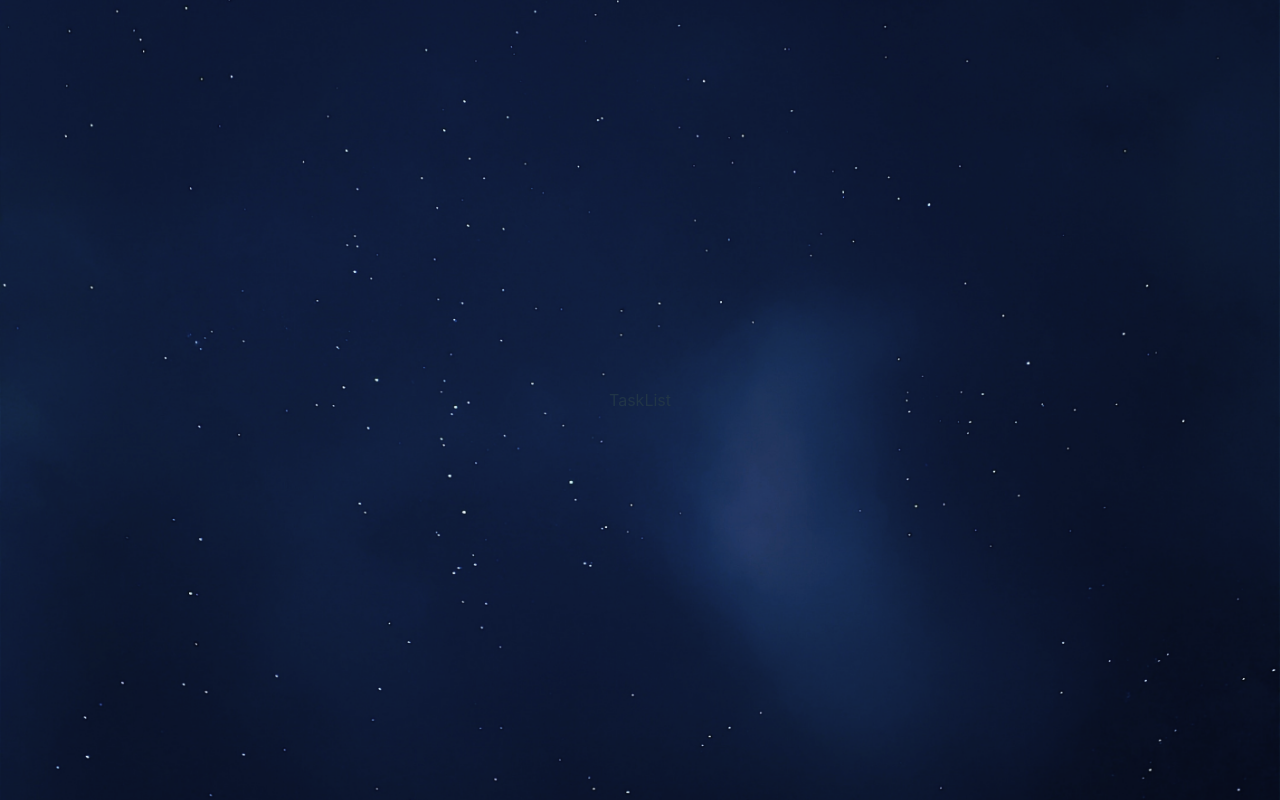
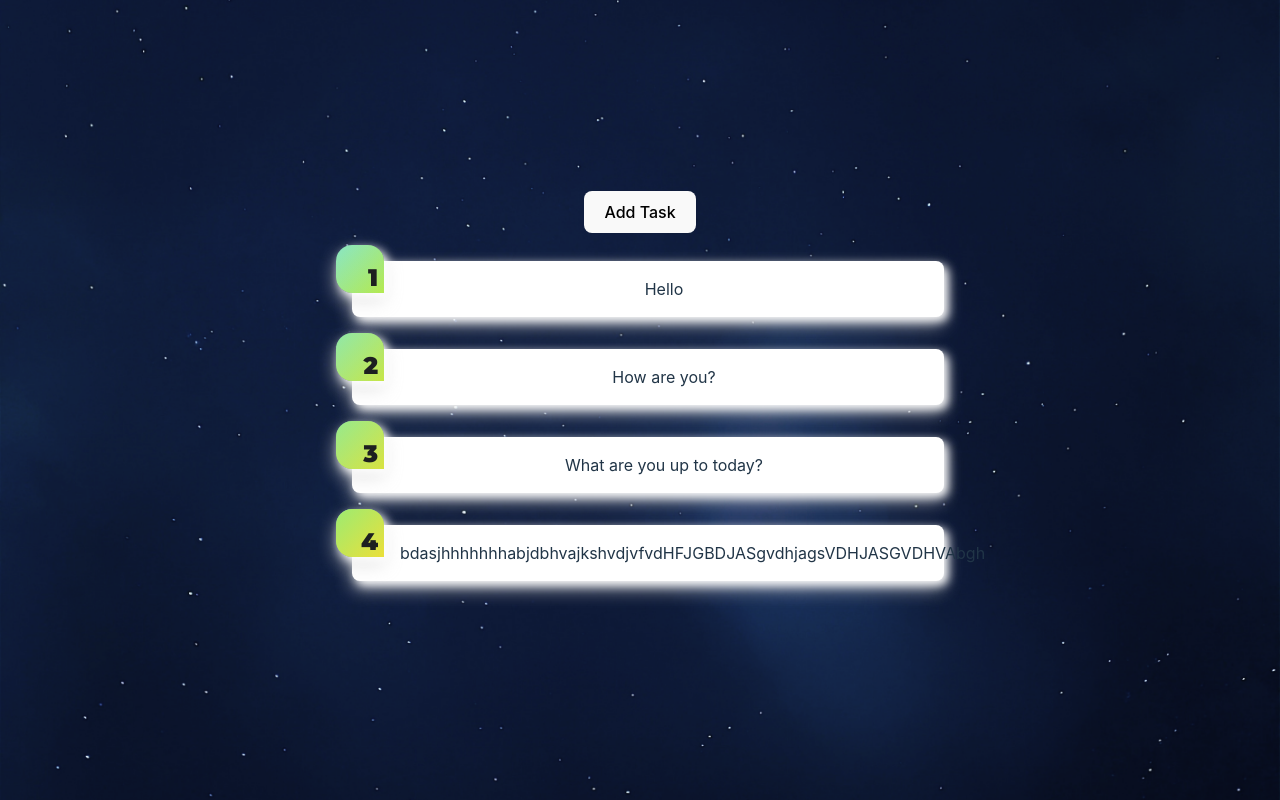
Before and after one commit to harsh8051/MyToDoApp, a React (Vite) app: page /tasklist in a window 1280 px wide. Built offline with nearby package versions, Linux system fonts and the light colour scheme.

Commit message:
Display task list and Add Task functinality

```diff
--- a/package.json
+++ b/package.json
@@ -14,6 +14,7 @@
     "react": "^18.2.0",
     "react-dom": "^18.2.0",
     "react-router-dom": "^6.11.0",
+    "sass": "^1.62.1",
     "style-loader": "^3.3.2"
   },
   "devDependencies": {
--- a/src/components/CalenderBox.jsx
+++ b/src/components/CalenderBox.tsx
@@ -1,4 +1,3 @@
-import React from "react";
 import calenderBox from '../styles/calenderBox.module.css'
 
 function CalenderBox() {
--- a/src/pages/TaskList.tsx
+++ b/src/pages/TaskList.tsx
@@ -1,9 +1,66 @@
-import React from 'react'
+import {useState} from 'react'
+import taskListPage from '../styles/taskListPage.module.scss'
 
 function TaskList() {
+
+  const [tasks, setTasks] = useState([
+    'Hello',
+    'How are you?',
+    'What are you up to today?',
+    'bdasjhhhhhhhabjdbhvajkshvdjvfvdHFJGBDJASgvdhjagsVDHJASGVDHVAbgh'
+  ]);
+  const [inputValue, setInputValue] = useState('');
+  const [isInputVisible, setIsInputVisible] = useState(false);
+
+  function handleSubmit() {
+    // Do something with the inputValue, like submit it to a server or display it on the page
+    console.log('Input value:', inputValue);
+    handleAddTask(inputValue)
+    setInputValue('');
+    setIsInputVisible(false);
+  }
+
+  function handleButtonClick() {
+    setIsInputVisible(true);
+  }
+
+  function handleInputChange(event:any) {
+    setInputValue(event.target.value);
+  }
+
+  function handleAddTask(task:string) {
+    //const newTask = 'This is a new message';
+    setTasks([...tasks, task]);
+  }
+
+  function handleCancel() {
+    // Reset the input value and hide the input box
+    setInputValue('');
+    setIsInputVisible(false);
+  }
+
   return (
-    <div>TaskList</div>
-  )
+    <div className={taskListPage.mainbox}>
+      <button onClick={handleButtonClick}>Add Task</button>
+      {isInputVisible && (
+        <div style={{ position: 'fixed', top: 0, left: 0, width: '100%', height: '100%', background: 'rgba(0,0,0,0.5)', display: 'flex', justifyContent: 'center', alignItems: 'center',zIndex:'2'}}>
+          <div style={{ background: '#fff', padding: '20px', borderRadius: '10px' }}>
+            <h2>Enter Task Title</h2>
+            <input type="text" value={inputValue} onChange={handleInputChange} />
+            <div style={{ display: 'flex', justifyContent: 'flex-end', marginTop: '10px' }}>
+              <button onClick={handleSubmit}>Submit</button>
+              <button onClick={handleCancel}>Cancel</button>
+            </div>
+          </div>
+        </div>
+      )}
+      <ol className={taskListPage.gradientlist}>
+        {tasks.map((task, index) => (
+          <li key={index}>{task}</li>
+        ))}
+      </ol>
+    </div>
+  );
 }
 
-export default TaskList
+export default TaskList;
--- /dev/null
+++ b/src/styles/taskListPage.module.scss
@@ -0,0 +1,91 @@
+/*** FONTS ***/
+@import url(https://fonts.googleapis.com/css?family=Montserrat:900|Raleway:400,400i,700,700i);
+
+
+
+/*** VARIABLES ***/
+/* Colors */
+$black: #1d1f20;
+$blue: #83e4e2;
+$green: #a2ed56;
+$yellow: #fddc32;
+$white: #fafafa;
+
+
+
+/*** EXTEND ***/
+/* box-shadow */
+%boxshadow {
+  box-shadow: 0.25rem 0.25rem 0.6rem rgba(255, 255, 255, 0.98), 0 0.5rem 1.125rem rgba(216, 216, 216, 0.7);
+}
+
+
+
+/*** STYLE ***/
+*,
+*:before,
+*:after {
+  box-sizing: border-box;
+}
+
+
+.mainbox {
+  display: block;
+  margin: 0 auto;
+  max-width: 40rem;
+  padding: 1rem;
+}
+
+
+ol.gradientlist {
+  counter-reset: gradient-counter;
+  list-style: none;
+  margin: 1.75rem 0;
+  padding-left: 1rem;
+  > li {
+    background: white;
+    border-radius: 0 0.5rem 0.5rem 0.5rem;
+    @extend %boxshadow;
+    counter-increment: gradient-counter;
+    margin-top: 1rem;
+    min-height: 3rem;
+    padding: 1rem 1rem 1rem 3rem;
+    position: relative;
+    &::before,
+    &::after {
+      background: linear-gradient(135deg, $blue 0%,$green 100%);
+      border-radius: 1rem 1rem 0 1rem;
+      content: '';
+      height: 3rem;
+      left: -1rem;
+      overflow: hidden;
+      position: absolute;
+      top: -1rem;
+      width: 3rem;
+    }
+    &::before {
+      align-items: flex-end;
+      @extend %boxshadow;
+      content: counter(gradient-counter);
+      color: $black;
+      display: flex;
+      font: 900 1.5em/1 'Montserrat';
+      justify-content: flex-end;
+      padding: 0.125em 0.25em;
+      z-index: 1;
+    }
+    @for $i from 1 through 5 {
+      &:nth-child(10n+#{$i}):before {
+        background: linear-gradient(135deg, rgba($green, $i * 0.2) 0%,rgba($yellow, $i * 0.2) 100%);
+      }
+    }
+    @for $i from 6 through 10 {
+      &:nth-child(10n+#{$i}):before {
+        background: linear-gradient(135deg, rgba($green, 1 - (($i - 5) * 0.2)) 0%,rgba($yellow, 1 - (($i - 5) * 0.2)) 100%);
+      }
+    }
+    + li {
+      margin-top: 2rem;
+    }
+  }
+}
```
Also changed, not shown: src/components/Task/TaskPrompt.tsx (added), 2 other files (tests, documents, lock files or other folders).
